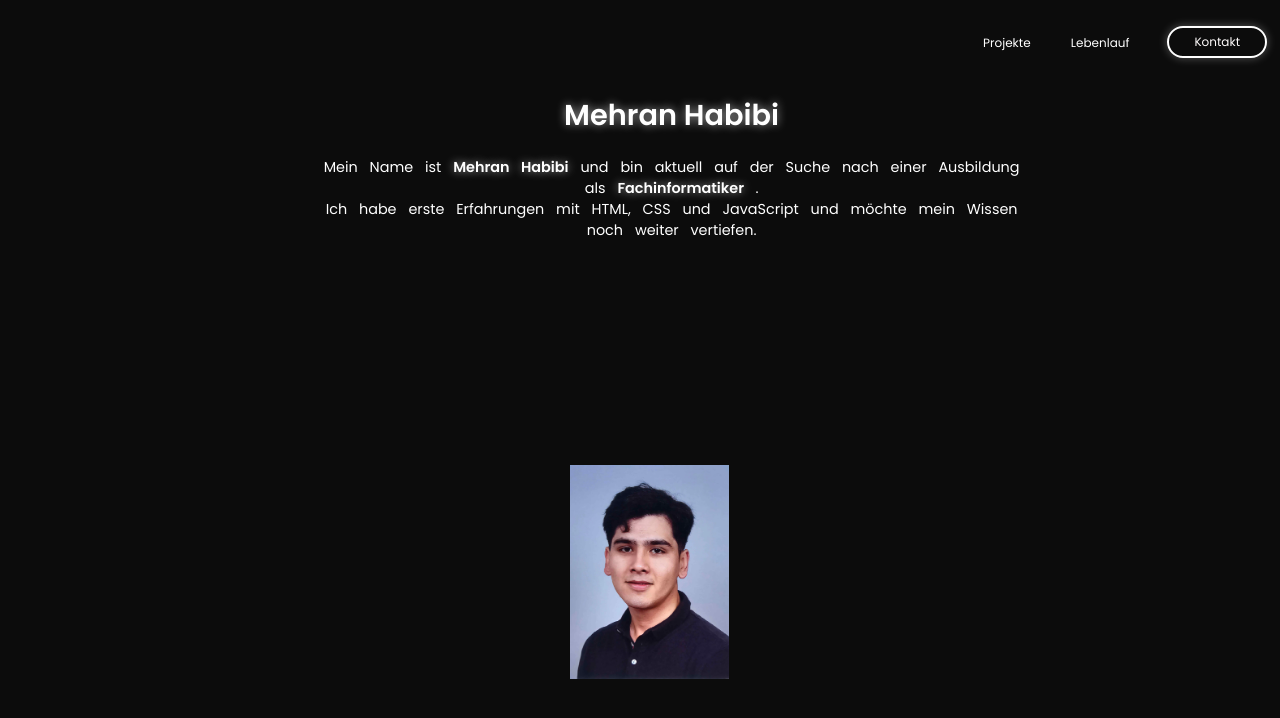
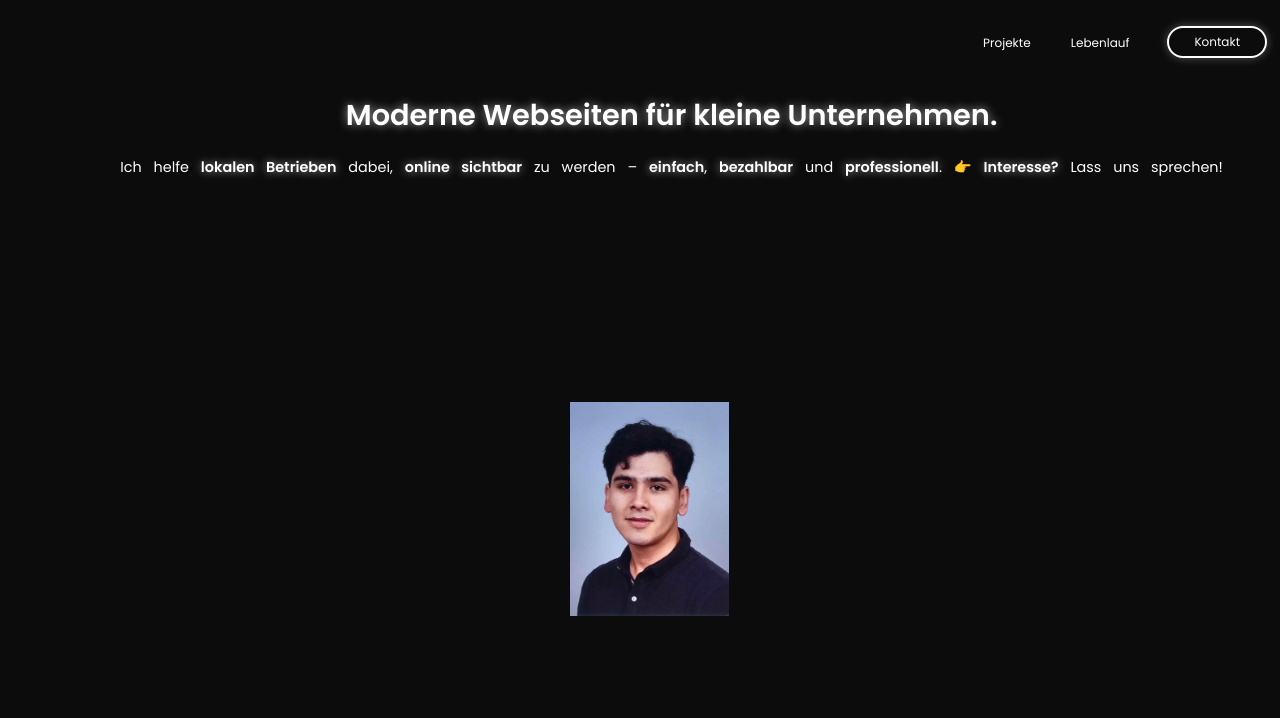
Before and after one commit to Mehranhabibi/mehran-web, a plain HTML site: page index.html in a window 1280 px wide. Drawn offline with Linux system fonts and the light colour scheme; a script that the page names is missing.

Commit message:
Update index.html

```diff
--- a/index.html
+++ b/index.html
@@ -25,10 +25,9 @@
 
     <div class="hero">
         <div class="hero-text">
-            <h1>Mehran Habibi</h1>
-            <p>Mein  Name  ist  <strong>Mehran  Habibi</strong>  und  bin  aktuell  auf  der  Suche  nach  einer  Ausbildung  <br>als
-                <strong> Fachinformatiker </strong>. <br>
-                Ich  habe  erste  Erfahrungen  mit  HTML,  CSS  und  JavaScript  und  möchte  mein  Wissen  <br>noch  weiter  vertiefen.</p>
+            <h1>Moderne Webseiten für kleine Unternehmen.</h1>
+            <p> Ich helfe <strong>lokalen Betrieben</strong> dabei, <strong>online sichtbar</strong> zu werden – <strong>einfach</strong>, <strong>bezahlbar</strong> und
+                <strong>professionell</strong>.  👉 <strong>Interesse?</strong> Lass uns sprechen! </p>
         </div>
         <img src="bewerbung.jpg" alt="mehran" class="hero-img">
     </div>
```
